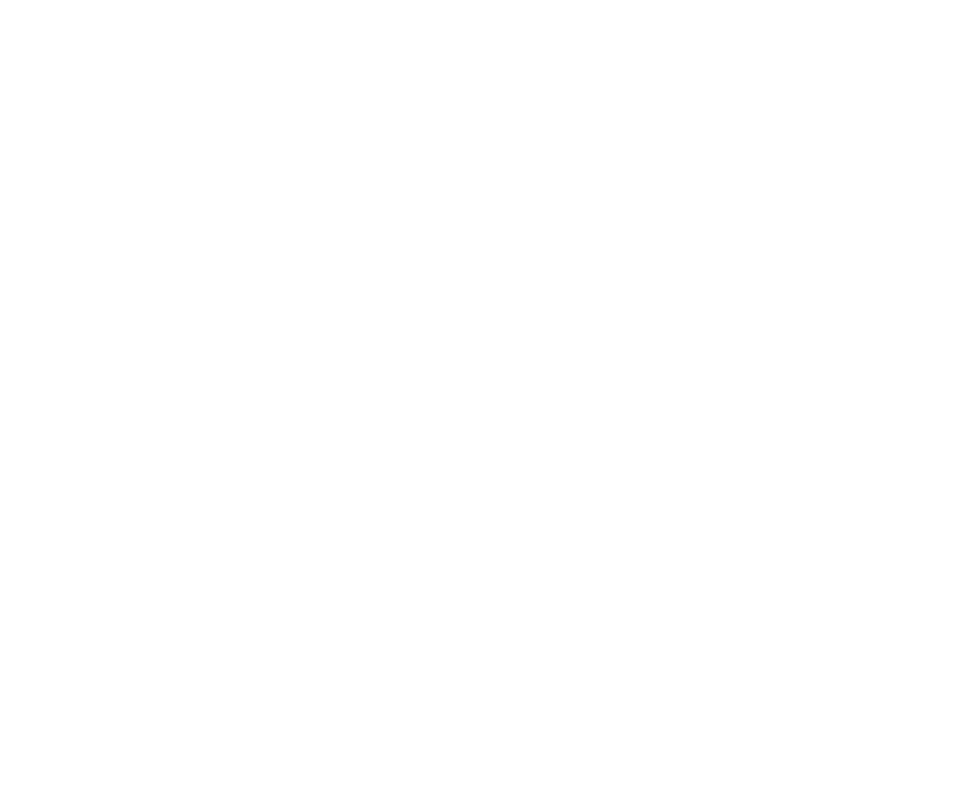
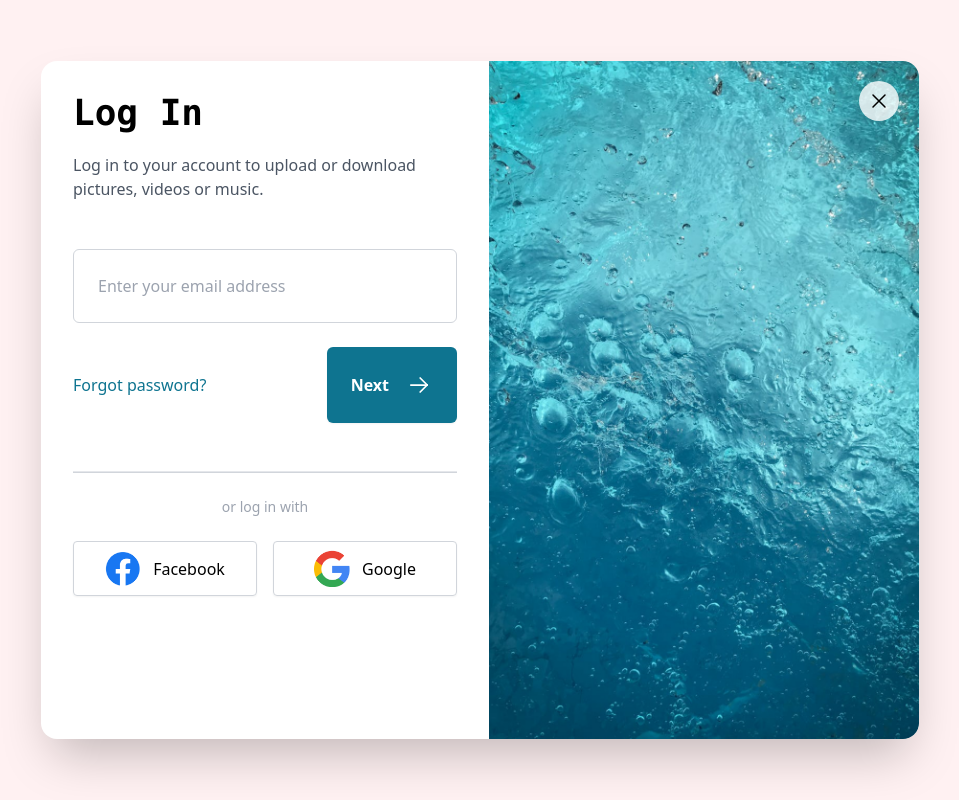
Before and after one commit to javiervargas02/login-modal-tailwind, a plain HTML site: page index.html in a window 1280 px wide. Shown: the whole page, without its empty margins (160-1119 px from the left). Drawn offline with nearby package versions, Linux system fonts and the light colour scheme; files that its build step writes are made by us from their sources.

Commit message:
Add html and tailwind classes

```diff
--- a/index.html
+++ b/index.html
@@ -2,9 +2,94 @@
 <html lang="en">
   <head>
     <meta charset="UTF-8" />
+    <meta http-equiv="X-UA-Compatible" content="IE=edge" />
     <meta name="viewport" content="width=device-width, initial-scale=1.0" />
+    <link
+      href="https://fonts.googleapis.com/css2?family=Mulish:wght@300;400;500;600;700&family=Rokkitt:wght@600;700&display=swap"
+      rel="stylesheet" />
     <link rel="stylesheet" href="css/style.css" />
     <title>Login Modal</title>
   </head>
-  <body></body>
+  <body class="bg-rose-50 flex justify-center items-center min-h-screen">
+    <section
+      class="relative flex flex-col m-6 space-y-10 bg-white shadow-2xl rounded-2xl md:flex-row md:space-y-0 md:m-0">
+      <div class="p-6 md:p-8">
+        <h2 class="font-mono mb-5 text-4xl font-bold">Log In</h2>
+        <p class="max-w-sm mb-12 font-sans font-light text-gray-600">
+          Log in to your account to upload or download pictures, videos or
+          music.
+        </p>
+        <input
+          type="text"
+          placeholder="Enter your email address"
+          class="w-full p-6 border border-gray-300 rounded-md placeholder:font-sans placeholder:font-light outline-none" />
+        <div
+          class="flex flex-col items-center justify-between w-full mt-6 space-y-6 md:flex-row md:space-y-0">
+          <span
+            class="font-normal text-cyan-700 hover:underline hover:text-cyan-900 hover:cursor-pointer duration-200"
+            >Forgot password?</span
+          >
+          <button
+            class="w-full md:w-auto flex bg-cyan-700 text-white justify-center p-6 space-x-4 font-sans font-bold items-center rounded-md shadow-sm shadow-cyand-100 px-6 hover:bg-cyan-800 duration-200 hover:shadow-lg transition hover:-translate-y-0.5">
+            <span> Next </span>
+            <svg
+              xmlns="http://www.w3.org/2000/svg"
+              class="w-7"
+              viewBox="0 0 24 24"
+              stroke-width="1.5"
+              stroke="#ffffff"
+              fill="none"
+              stroke-linecap="round"
+              stroke-linejoin="round">
+              <path stroke="none" d="M0 0h24v24H0z" fill="none" />
+              <line x1="5" y1="12" x2="19" y2="12" />
+              <line x1="13" y1="18" x2="19" y2="12" />
+              <line x1="13" y1="6" x2="19" y2="12" />
+            </svg>
+          </button>
+        </div>
+
+        <hr class="mt-12 border-b border-b-gray-300" />
+
+        <p class="py-6 text-sm font-thin text-center text-gray-400">
+          or log in with
+        </p>
+
+        <div
+          class="flex flex-col space-y-6 md:flex-row md:space-x-4 md:space-y-0 md:w-full">
+          <button
+            class="flex justify-center items-center py-2 space-x-3 border border-gray-300 rounded shadow-sm hover:opacity-30 hover:shadow-lg transition hover:-translate-y-0.5 duration-200 md:w-1/2">
+            <img src="img/facebook.webp" alt="" class="w-9" />
+            <span class="font-thin">Facebook</span>
+          </button>
+          <button
+            class="flex justify-center items-center py-2 space-x-3 border border-gray-300 rounded shadow-sm hover:opacity-30 hover:shadow-lg transition hover:-translate-y-0.5 duration-200 md:w-1/2">
+            <img src="img/google.webp" alt="" class="w-9" />
+            <span class="font-thin">Google</span>
+          </button>
+        </div>
+      </div>
+      <img
+        src="img/image.webp"
+        alt=""
+        class="w-[430px] hidden md:block rounded-r-2xl" />
+
+      <div
+        class="absolute -top-5 right-5 bg-gray-400/30 rounded-full p-2 hover:opacity-70 hover:-translate-y-0.5 hover:cursor-pointer duration-200 md:top-5 md:hover:opacity-100 md:bg-white/80 md:hover:bg-white/90">
+        <svg
+          xmlns="http://www.w3.org/2000/svg"
+          class="w-6 h-6 text-black"
+          viewBox="0 0 24 24"
+          stroke-width="1.5"
+          stroke="currentColor"
+          fill="none"
+          stroke-linecap="round"
+          stroke-linejoin="round">
+          <path stroke="none" d="M0 0h24v24H0z" fill="none" />
+          <line x1="18" y1="6" x2="6" y2="18" />
+          <line x1="6" y1="6" x2="18" y2="18" />
+        </svg>
+      </div>
+    </section>
+  </body>
 </html>
```
